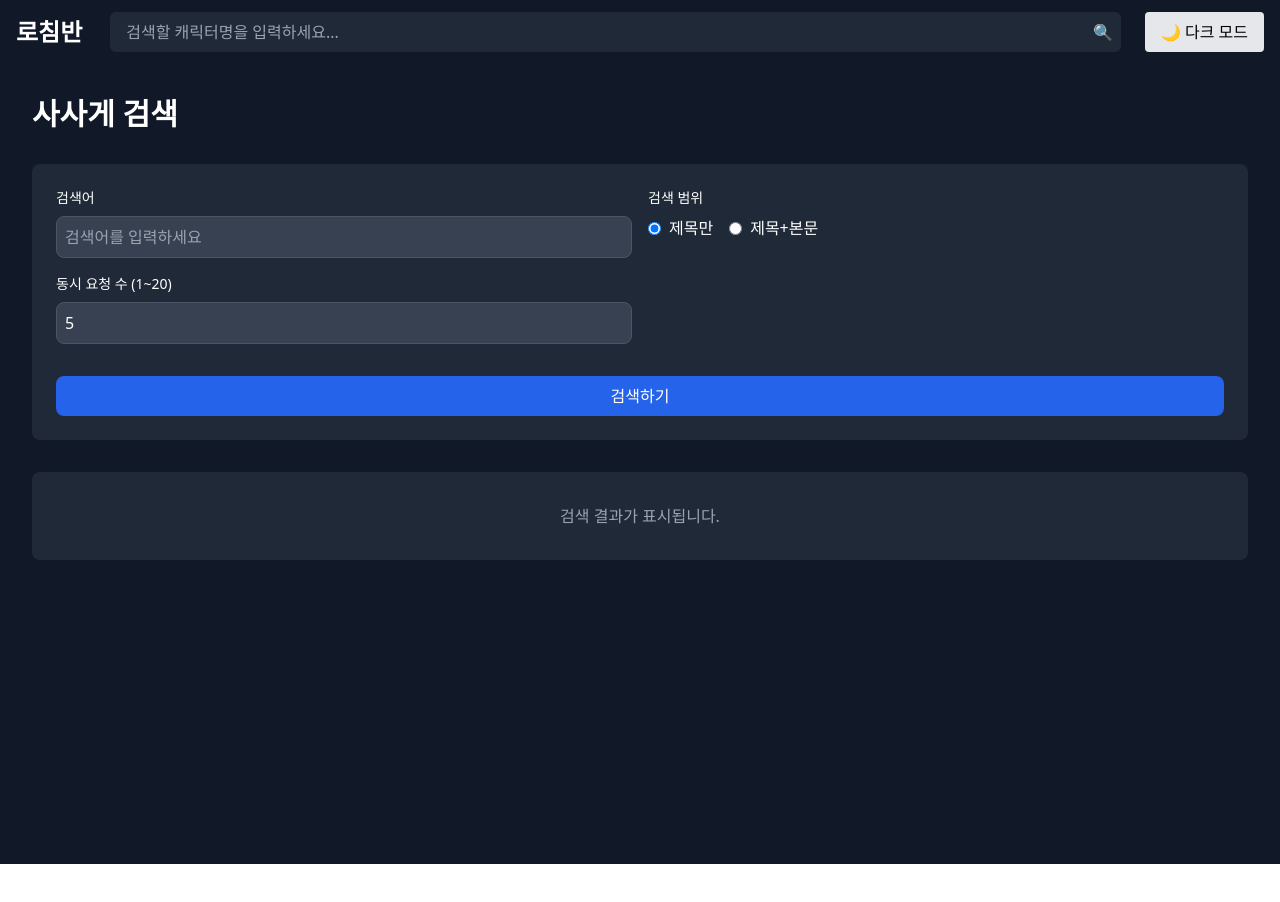
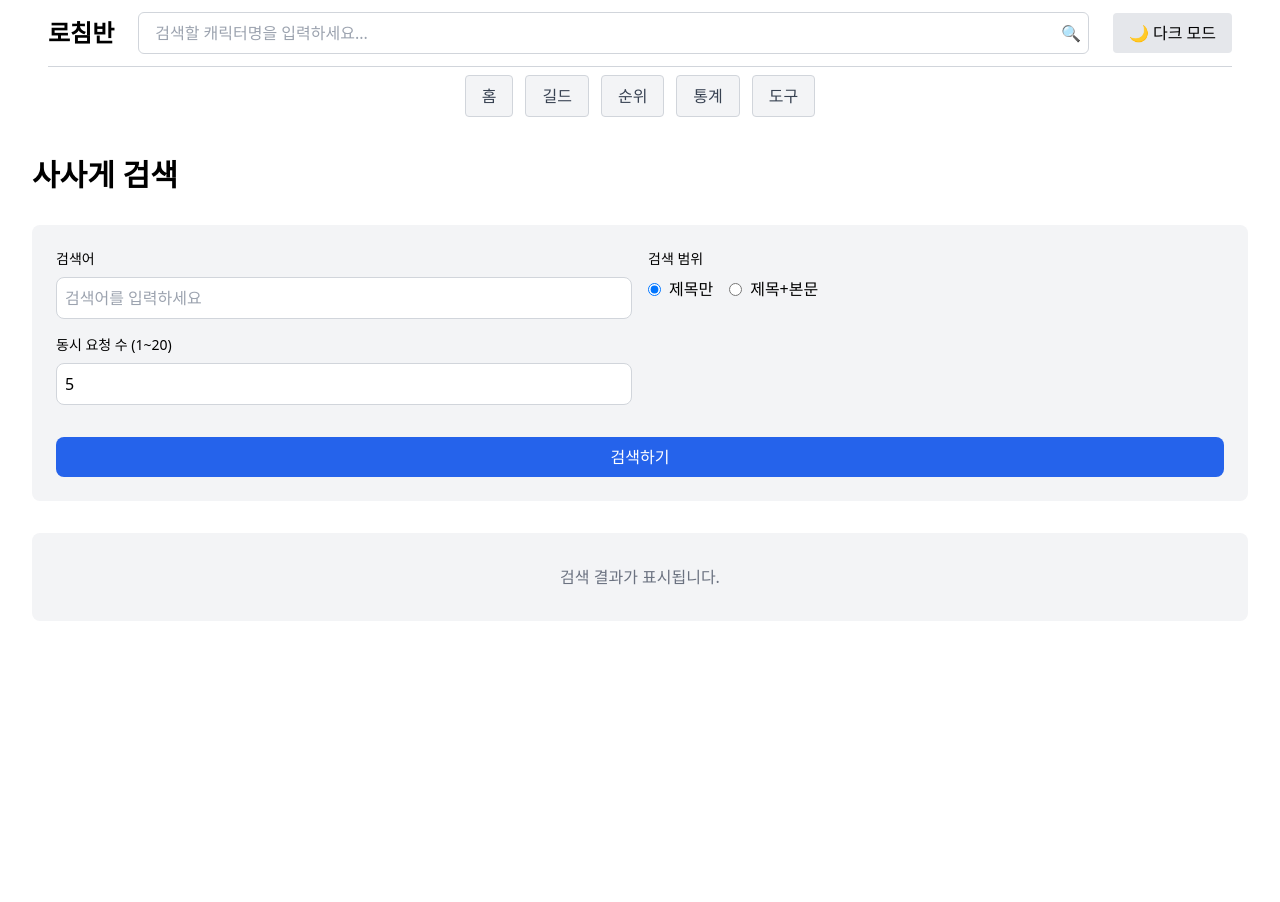
Before and after one commit to YJOH11/loaCompass, a React (Vite) app in the folder frontend/: page /sassagae in a window 1280 px wide. Shown: the top 902 px of the page. Before the commit the page ends 864 px from the top, so only its background shows below. Built offline with nearby package versions, Linux system fonts and the light colour scheme.

Commit message:
dark,white모드

```diff
--- a/frontend/src/App.jsx
+++ b/frontend/src/App.jsx
@@ -6,9 +6,9 @@ import Navbar from "./components/Navbar.jsx";
 
 function App() {
     return (
-        <div className="min-h-screen bg-black">
+
             <AppRouter/>
-        </div>
+
     );
 }
 export default App;
--- a/frontend/src/components/CharacterSearchInput.jsx
+++ b/frontend/src/components/CharacterSearchInput.jsx
@@ -20,14 +20,21 @@ export default function CharacterSearchInput() {
                 placeholder="검색할 캐릭터명을 입력하세요..."
                 value={keyword}
                 onChange={(e) => setKeyword(e.target.value)}
-                className="w-full py-2 pl-4 pr-10 rounded-md bg-gray-800 text-white placeholder-gray-400 focus:outline-none focus:ring-2 focus:ring-indigo-500"
+                className="w-full py-2 pl-4 pr-10 rounded-md
+                   bg-white dark:bg-gray-800
+                   text-black dark:text-white
+                   placeholder-gray-400
+                   focus:outline-none focus:ring-2 focus:ring-indigo-500
+                   border border-gray-300 dark:border-gray-700"
             />
             <button
                 type="submit"
-                className="absolute right-2 top-1/2 -translate-y-1/2 text-gray-400 hover:text-white"
+                className="absolute right-2 top-1/2 -translate-y-1/2
+                   text-gray-500 dark:text-gray-400 hover:text-black dark:hover:text-white transition"
             >
                 🔍
             </button>
         </form>
+
     );
 }
--- a/frontend/src/components/Navbar.jsx
+++ b/frontend/src/components/Navbar.jsx
@@ -2,32 +2,55 @@
 import React from 'react';
 import DarkToggle from "./DarkToggle.jsx";
 import CharacterSearchInput from './CharacterSearchInput';
-import { Link } from "react-router-dom";
+import { Link, NavLink } from "react-router-dom";
 
 const Navbar = () => {
+    const menuItems = [
+        { name: '홈', path: '/' },
+        { name: '길드', path: '/guild' },
+        { name: '순위', path: '/ranking' },
+        { name: '통계', path: '/stats' },
+        { name: '도구', path: '/tools' },
+    ];
+
     return (
-        <nav className="w-full bg-gray-900 text-white px-4 py-3 flex items-center justify-between">
+        <nav className="w-full bg-white dark:bg-gray-900 text-black dark:text-white px-6 md:px-12">
+            {/* 첫 번째 줄 */}
+            <div className="flex items-center justify-between py-3">
+                <div className="text-2xl font-bold">
+                    <Link to="/" className="hover:text-indigo-600 dark:hover:text-indigo-400 transition">
+                        로침반
+                    </Link>
+                </div>
 
-            <div className="text-2xl font-bold">
-                <Link to="/" className="hover:text-indigo-400 transition">
-                    로침반
-                </Link>
-                <span className="text-sm text-gray-400 ml-1"></span>
-            </div>
+                <div className="flex-1 mx-6">
+                    <CharacterSearchInput />
+                </div>
 
-            {/* 검색창 */}
-            <div className="flex-1 mx-6">
-                <div className="relative">
-                    <CharacterSearchInput />
+                <div className="flex items-center gap-2">
+                    <DarkToggle />
                 </div>
             </div>
 
-            {/* 우측 버튼들 */}
-            <div className="flex items-center gap-2">
-                <DarkToggle />
-             {/*   <button className="p-2 hover:bg-gray-800 rounded flex items-center gap-1">
-                    🌐 <span className="text-sm">KO</span> ▼
-                </button>*/}
+            {/* 두 번째 줄 */}
+            <div className="flex justify-center gap-3 py-2 border-t border-gray-300 dark:border-gray-700">
+                {menuItems.map((item, idx) => (
+                    <NavLink
+                        key={idx}
+                        to={item.path}
+                        className={({ isActive }) =>
+                            `px-4 py-2 rounded text-center border transition
+                            border-gray-300 dark:border-gray-700
+                            ${
+                                isActive
+                                    ? 'bg-gray-200 dark:bg-gray-700 text-black dark:text-white font-semibold'
+                                    : 'bg-gray-100 dark:bg-gray-800 text-gray-700 dark:text-gray-300 hover:bg-gray-200 dark:hover:bg-gray-700 hover:text-black dark:hover:text-white'
+                            }`
+                        }
+                    >
+                        {item.name}
+                    </NavLink>
+                ))}
             </div>
         </nav>
     );
--- a/frontend/src/pages/SassagaeCrawler.jsx
+++ b/frontend/src/pages/SassagaeCrawler.jsx
@@ -16,7 +16,6 @@ export default function SassagaeCrawler() {
             alert('검색어를 입력하세요.');
             return;
         }
-
 
         setIsLoading(true);
         setError(null);
@@ -43,7 +42,6 @@ export default function SassagaeCrawler() {
         }
     };
 
-
     // 서버명 추출 (제목 내 대괄호 안의 텍스트)
     const extractServer = (title) => {
         const match = title.match(/\[(.*?)\]/);
@@ -51,13 +49,12 @@ export default function SassagaeCrawler() {
     };
 
     return (
-        <div className="min-h-screen bg-gray-900 text-white p-8">
+        <div className="min-h-screen bg-white text-black dark:bg-gray-900 dark:text-white p-8">
             <div className="flex items-center mb-8">
-
                 <h1 className="text-3xl font-bold">사사게 검색</h1>
             </div>
 
-            <div className="bg-gray-800 rounded-lg p-6 mb-8">
+            <div className="bg-gray-100 dark:bg-gray-800 rounded-lg p-6 mb-8">
                 <div className="grid grid-cols-1 md:grid-cols-2 gap-4 mb-4">
                     <div>
                         <label className="block text-sm font-medium mb-2">검색어</label>
@@ -66,7 +63,7 @@ export default function SassagaeCrawler() {
                             value={keyword}
                             onChange={(e) => setKeyword(e.target.value)}
                             placeholder="검색어를 입력하세요"
-                            className="w-full p-2 rounded-lg bg-gray-700 border border-gray-600 focus:outline-none focus:border-blue-500"
+                            className="w-full p-2 rounded-lg bg-white text-black dark:bg-gray-700 dark:text-white border border-gray-300 dark:border-gray-600 focus:outline-none focus:border-blue-500"
                         />
                     </div>
 
@@ -104,7 +101,7 @@ export default function SassagaeCrawler() {
                             max="20"
                             value={maxConcurrent}
                             onChange={(e) => setMaxConcurrent(Math.max(1, Math.min(20, parseInt(e.target.value || "5"))))}
-                            className="w-full p-2 rounded-lg bg-gray-700 border border-gray-600 focus:outline-none focus:border-blue-500"
+                            className="w-full p-2 rounded-lg bg-white text-black dark:bg-gray-700 dark:text-white border border-gray-300 dark:border-gray-600 focus:outline-none focus:border-blue-500"
                         />
                     </div>
                 </div>
@@ -112,20 +109,20 @@ export default function SassagaeCrawler() {
                 <button
                     onClick={handleSearch}
                     disabled={isLoading}
-                    className="w-full p-2 mt-4 rounded-lg bg-blue-600 hover:bg-blue-700 disabled:bg-blue-800 disabled:opacity-70"
+                    className="w-full p-2 mt-4 rounded-lg bg-blue-600 hover:bg-blue-700 disabled:bg-blue-800 disabled:opacity-70 text-white"
                 >
                     {isLoading ? "검색 중..." : "검색하기"}
                 </button>
 
                 {error && (
-                    <p className="mt-2 text-red-400">{error}</p>
+                    <p className="mt-2 text-red-500 dark:text-red-400">{error}</p>
                 )}
             </div>
 
             {isLoading && (
-                <div className="bg-gray-800 rounded-lg p-6 mb-8 text-center">
-                    <div className="inline-flex items-center px-4 py-2 font-semibold leading-6 text-white transition duration-150 ease-in-out bg-blue-600 rounded-md shadow cursor-wait">
-                        <svg className="w-5 h-5 mr-3 -ml-1 text-white animate-spin" xmlns="http://www.w3.org/2000/svg" fill="none" viewBox="0 0 24 24">
+                <div className="bg-gray-100 dark:bg-gray-800 rounded-lg p-6 mb-8 text-center">
+                    <div className="inline-flex items-center px-4 py-2 font-semibold leading-6 text-black dark:text-white transition duration-150 ease-in-out bg-blue-200 dark:bg-blue-600 rounded-md shadow cursor-wait">
+                        <svg className="w-5 h-5 mr-3 -ml-1 animate-spin text-black dark:text-white" xmlns="http://www.w3.org/2000/svg" fill="none" viewBox="0 0 24 24">
                             <circle className="opacity-25" cx="12" cy="12" r="10" stroke="currentColor" strokeWidth="4"></circle>
                             <path className="opacity-75" fill="currentColor" d="M4 12a8 8 0 018-8V0C5.373 0 0 5.373 0 12h4zm2 5.291A7.962 7.962 0 014 12H0c0 3.042 1.135 5.824 3 7.938l3-2.647z"></path>
                         </svg>
@@ -135,29 +132,29 @@ export default function SassagaeCrawler() {
             )}
 
             {results.length > 0 ? (
-                <div className="bg-gray-800 rounded-lg shadow-md overflow-hidden">
-                    <div className="p-4 bg-gray-700 border-b border-gray-600">
-                        <h3 className="font-semibold">검색결과: {results.length}건</h3>
+                <div className="bg-gray-100 dark:bg-gray-800 rounded-lg shadow-md overflow-hidden">
+                    <div className="p-4 bg-gray-200 dark:bg-gray-700 border-b border-gray-300 dark:border-gray-600">
+                        <h3 className="font-semibold text-black dark:text-white">검색결과: {results.length}건</h3>
                     </div>
                     <table className="w-full">
                         <thead>
-                            <tr className="bg-gray-700">
-                                <th className="p-3 text-left">제목</th>
-                                <th className="p-3 text-left">서버</th>
-                                <th className="p-3 text-left">작성자</th>
-                                <th className="p-3 text-left">날짜</th>
-                                <th className="p-3 text-left">조회수</th>
+                        <tr className="bg-gray-200 dark:bg-gray-700">
+                            <th className="p-3 text-left text-black dark:text-white">제목</th>
+                            <th className="p-3 text-left text-black dark:text-white">서버</th>
+                            <th className="p-3 text-left text-black dark:text-white">작성자</th>
+                            <th className="p-3 text-left text-black dark:text-white">날짜</th>
+                            <th className="p-3 text-left text-black dark:text-white">조회수</th>
                         </tr>
                         </thead>
                         <tbody>
                         {results.map((post, index) => (
-                                <tr key={index} className="border-t border-gray-700 hover:bg-gray-700">
+                            <tr key={index} className="border-t border-gray-300 dark:border-gray-700 hover:bg-gray-50 dark:hover:bg-gray-700">
                                 <td className="p-3">
                                     <a
                                         href={post.link}
                                         target="_blank"
                                         rel="noopener noreferrer"
-                                            className="text-blue-400 hover:underline"
+                                        className="text-blue-600 dark:text-blue-400 hover:underline"
                                     >
                                         {post.title}
                                     </a>
@@ -173,7 +170,7 @@ export default function SassagaeCrawler() {
                 </div>
             ) : (
                 !isLoading && (
-                    <div className="bg-gray-800 rounded-lg p-8 text-center text-gray-400">
+                    <div className="bg-gray-100 dark:bg-gray-800 rounded-lg p-8 text-center text-gray-500 dark:text-gray-400">
                         검색 결과가 표시됩니다.
                     </div>
                 )
--- a/frontend/tailwind.config.js
+++ b/frontend/tailwind.config.js
@@ -1,6 +1,6 @@
 /** @type {import('tailwindcss').Config} */
 export default {
-  darkMode: 'class', // <<== 이거 추가!!
+  darkMode: 'class',
   content: [
     "./index.html",
     "./src/**/*.{js,ts,jsx,tsx}",
```
Also changed, not shown: frontend/src/components/EquipmentCard.jsx (+16 -14 lines), frontend/src/pages/CharacterSearch.jsx (+19 -15 lines), frontend/src/pages/Home.jsx (+25 -7 lines). Lines whose indentation alone changed are shown as unchanged.
